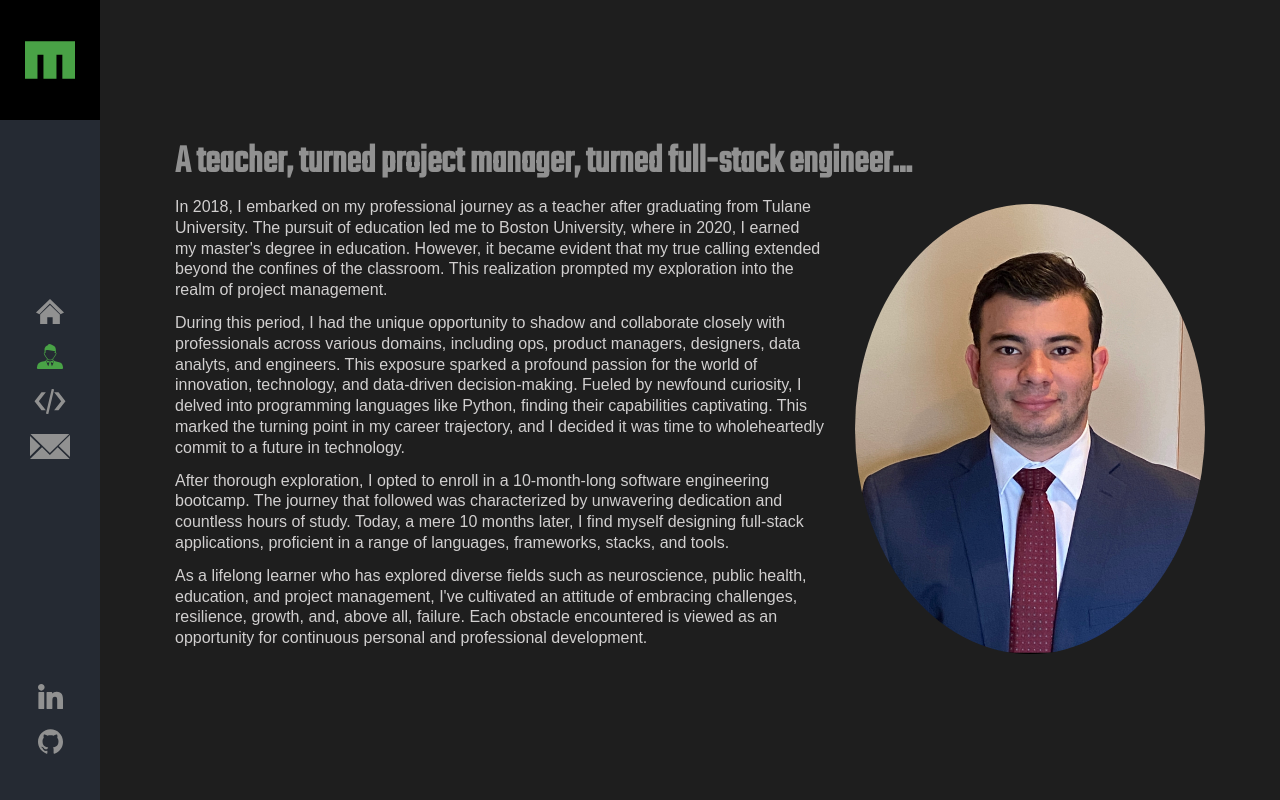
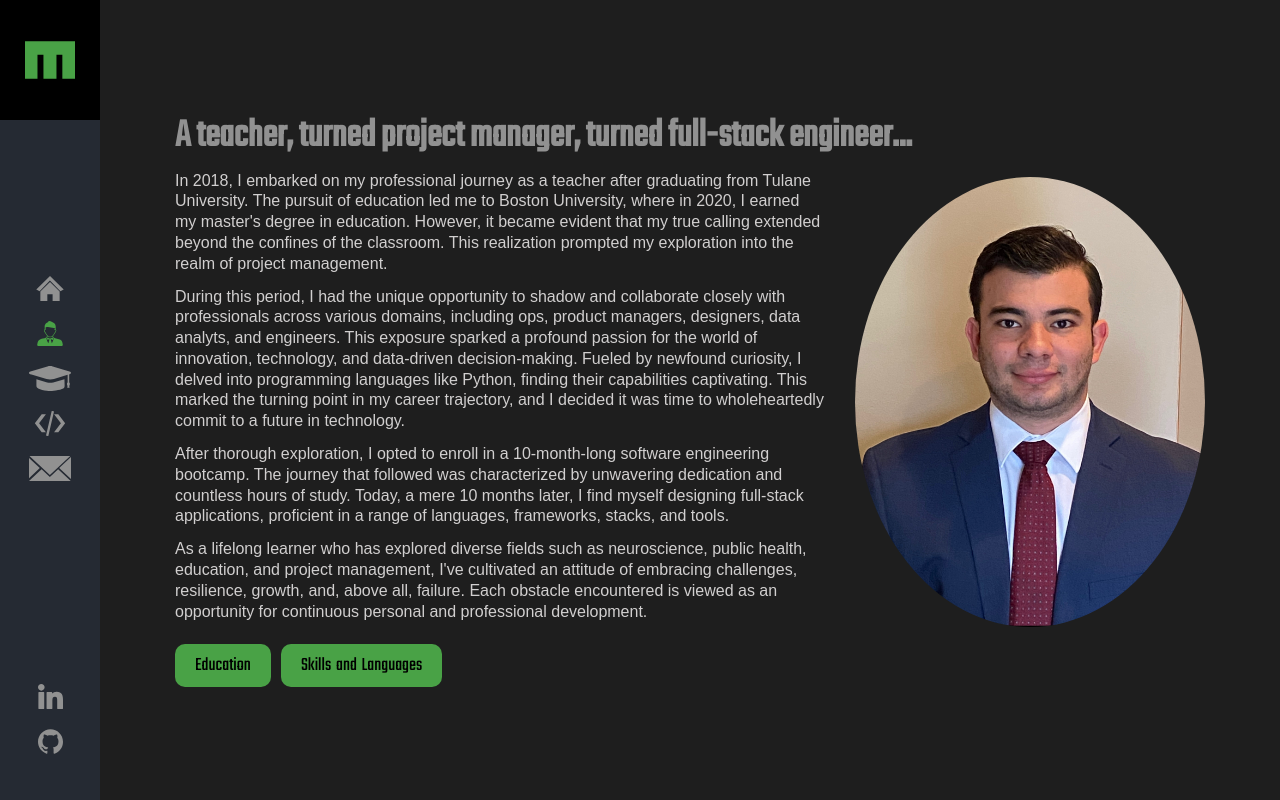
Before and after one commit to mnunezsa95/personal_website, a React (Create React App) app: page /about-me in a window 1280 px wide. Built offline with nearby package versions, Linux system fonts and the light colour scheme.

Commit message:
add history page

```diff
--- a/src/components/AboutMe/AboutMe.css
+++ b/src/components/AboutMe/AboutMe.css
@@ -8,7 +8,6 @@
 
 .about-me__title {
   margin: 0;
-
   font-family: "Teko", sans-serif;
   font-size: 2.5rem;
   font-weight: 600;
@@ -40,6 +39,24 @@
   border-radius: 50%;
 }
 
+.about-me__container-buttons {
+  display: flex;
+  gap: 10px;
+}
+
+.about-me__button {
+  font-family: "Teko", sans-serif;
+  font-size: 1.2rem;
+  color: black;
+  background-color: #49a246;
+  border: none;
+  border-radius: 10px;
+  padding: 10px 20px;
+  line-height: 1.2;
+  word-spacing: 2px;
+  cursor: pointer;
+}
+
 @media screen and (max-width: 1140px) {
 }
 
--- a/src/components/AboutMe/AboutMe.js
+++ b/src/components/AboutMe/AboutMe.js
@@ -1,8 +1,14 @@
-import React from "react";
+import React, { useState } from "react";
 import profileImage from "../../images/marlon-nunez.jpeg";
 import "./AboutMe.css";
+import { useHistory } from "react-router-dom";
 
 function AboutMe() {
+  let history = useHistory();
+  const handleEducationLink = () => {
+    history.push("/education");
+  };
+
   return (
     <section className="about-me">
       <div>
@@ -34,6 +40,12 @@ function AboutMe() {
         </div>
         <img className="about-me__image" src={profileImage} alt="Marlon Nunez"></img>
       </div>
+      <div className="about-me__container-buttons">
+        <button className="about-me__button" tyoe="button" onClick={handleEducationLink}>
+          Education
+        </button>
+        <button className="about-me__button">Skills and Languages</button>
+      </div>
     </section>
   );
 }
--- a/src/components/App/App.js
+++ b/src/components/App/App.js
@@ -17,6 +17,9 @@ function App() {
           <Sidebar></Sidebar>
           <AboutMe></AboutMe>
         </Route>
+        <Route path="/education">
+          <Sidebar></Sidebar>
+        </Route>
         <Route path="/code">
           <Sidebar></Sidebar>
         </Route>
--- a/src/components/Sidebar/Sidebar.js
+++ b/src/components/Sidebar/Sidebar.js
@@ -8,6 +8,8 @@ import homeIcon from "../../images/home-icon.svg";
 import homeIconCurrent from "../../images/home-icon-active.svg";
 import aboutMeIcon from "../../images/about-me.svg";
 import aboutMeIconActive from "../../images/about-me-active.svg";
+import educationIcon from "../../images/education-icon.svg";
+import educationIconActive from "../../images/education-icon-active.svg";
 import linkedinIcon from "../../images/linkedin-icon.svg";
 import githubIcon from "../../images/github-icon.svg";
 import "./Sidebar.css";
@@ -51,6 +53,19 @@ function Sidebar() {
               </button>
             </Link>
           )}
+          {currentLocation === "/education" ? (
+            <Link to="/education">
+              <button className="sidebar__navigation-button">
+                <img className="sidebar__navigation-icon" src={educationIconActive} alt="imageIcon"></img>
+              </button>
+            </Link>
+          ) : (
+            <Link to="/education">
+              <button className="sidebar__navigation-button">
+                <img className="sidebar__navigation-icon" src={educationIcon} alt="imageIcon"></img>
+              </button>
+            </Link>
+          )}
           {currentLocation === "/code" ? (
             <Link to="/code">
               <button className="sidebar__navigation-button">
```
Also changed, not shown: src/images/education-icon-active.svg (added), src/images/education-icon.svg (added).
